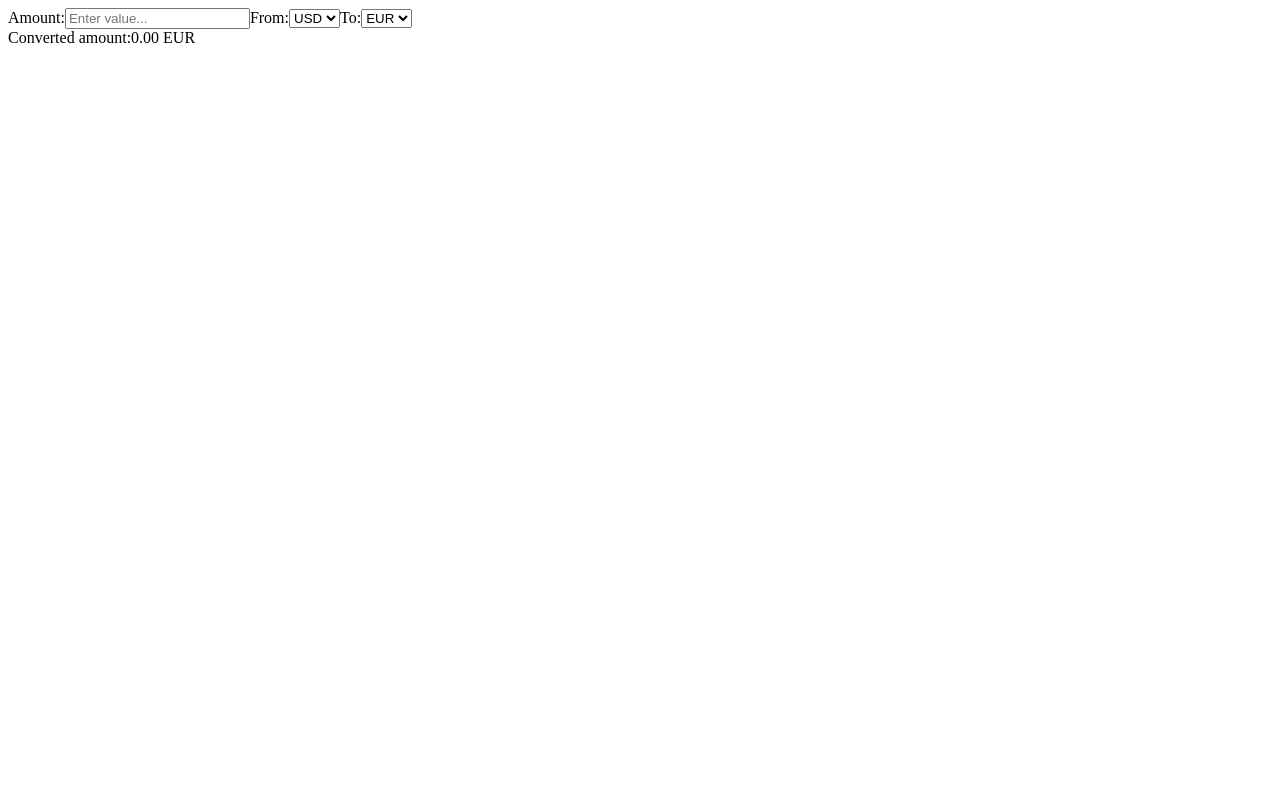
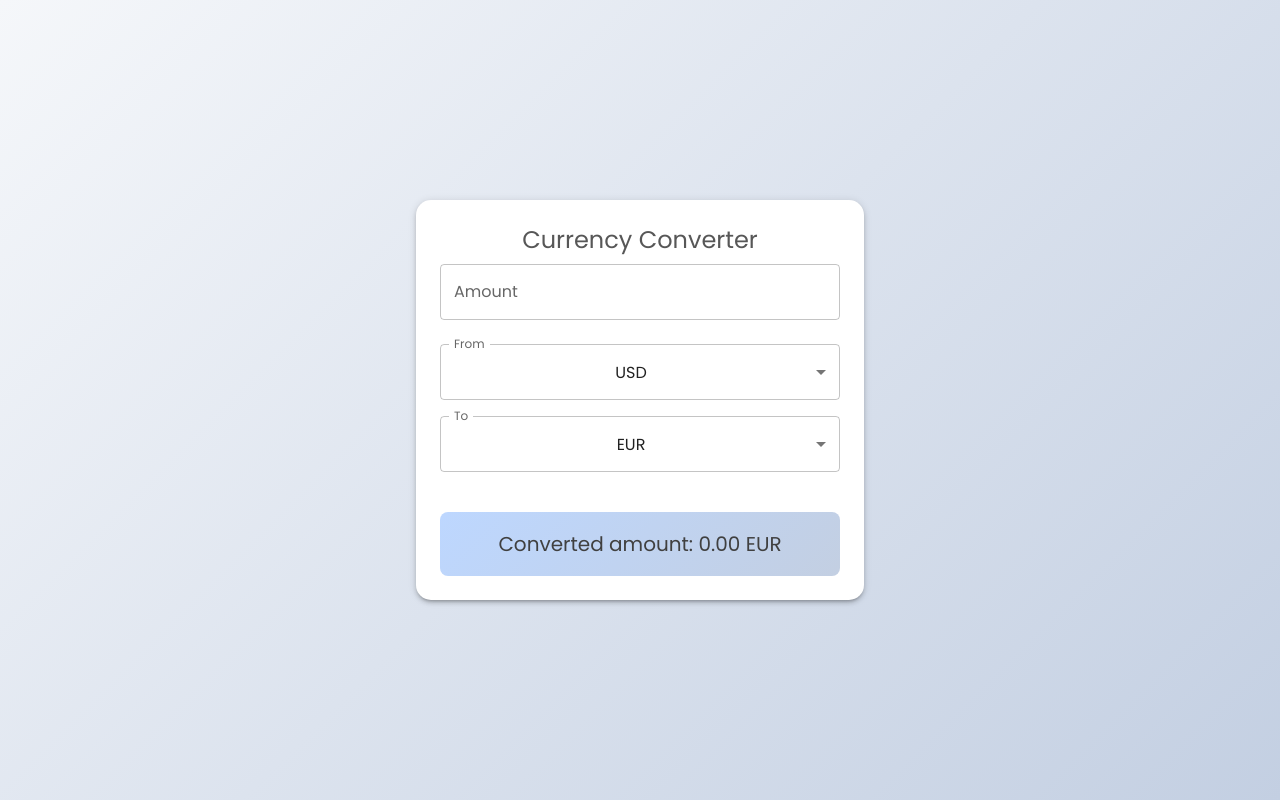
Before and after one commit to TatyanaZakiryanova/currency-converter, a React (Vite) app: page / in a window 1280 px wide. Built offline with nearby package versions, Linux system fonts and the light colour scheme.

Commit message:
styling using material ui

```diff
--- a/index.html
+++ b/index.html
@@ -4,6 +4,7 @@
     <meta charset="UTF-8" />
     <meta name="viewport" content="width=device-width, initial-scale=1.0" />
     <link rel="stylesheet" href="src/index.css" />
+    <link href="https://fonts.googleapis.com/css2?family=Poppins:wght@400;700&display=swap" rel="stylesheet">
     <title>Currency Converter</title>
   </head>
   <body>
--- a/package.json
+++ b/package.json
@@ -10,6 +10,9 @@
     "preview": "vite preview"
   },
   "dependencies": {
+    "@emotion/react": "^11.13.5",
+    "@emotion/styled": "^11.13.5",
+    "@mui/material": "^6.1.10",
     "react": "^18.3.1",
     "react-dom": "^18.3.1"
   },
--- a/src/App.tsx
+++ b/src/App.tsx
@@ -1,11 +1,23 @@
+import { Card, Typography } from '@mui/material';
 import CurrencyConverter from './CurrencyConverter';
 
 const App = () => {
   return (
-    <div>
-      <h1>Currency Converter</h1>
+    <Card
+      sx={{
+        maxWidth: 400,
+        width: 400,
+        padding: 3,
+        boxShadow: 3,
+        borderRadius: '15px',
+        textAlign: 'center',
+      }}
+    >
+      <Typography variant="h5" component="h1" sx={{ color: '#575757' }} gutterBottom>
+        Currency Converter
+      </Typography>
       <CurrencyConverter />
-    </div>
+    </Card>
   );
 };
 
--- a/src/CurrencyConverter.tsx
+++ b/src/CurrencyConverter.tsx
@@ -1,3 +1,13 @@
+import {
+  Box,
+  FormControl,
+  InputLabel,
+  MenuItem,
+  Select,
+  SelectChangeEvent,
+  TextField,
+  Typography,
+} from '@mui/material';
 import { ChangeEvent, useState } from 'react';
 
 type Currency = 'USD' | 'EUR' | 'RUB';
@@ -18,11 +28,11 @@ const CurrencyConverter = () => {
     if (value === '' || !isNaN(Number(value))) setAmount(value === '' ? 0 : Number(value));
   };
 
-  const handleFromCurrencySelect = (e: ChangeEvent<HTMLSelectElement>) => {
+  const handleFromCurrencySelect = (e: SelectChangeEvent<'USD' | 'EUR' | 'RUB'>) => {
     setFromCurrency(e.target.value as Currency);
   };
 
-  const handleToCurrencySelect = (e: ChangeEvent<HTMLSelectElement>) => {
+  const handleToCurrencySelect = (e: SelectChangeEvent<'USD' | 'EUR' | 'RUB'>) => {
     setToCurrency(e.target.value as Currency);
   };
 
@@ -30,42 +40,50 @@ const CurrencyConverter = () => {
   const validConvertedAmount = Math.max(0, convertedAmount);
 
   return (
-    <div>
-      <label htmlFor="amount">
-        Amount:
-        <input
-          id="amount"
-          type="number"
-          value={amount === 0 ? '' : amount}
-          onChange={handleAmountInput}
-          placeholder="Enter value..."
-        />
-      </label>
-      <label>
-        From:
-        <select value={fromCurrency} onChange={handleFromCurrencySelect}>
+    <Box>
+      <TextField
+        label="Amount"
+        type="number"
+        value={amount === 0 ? '' : amount}
+        onChange={handleAmountInput}
+        placeholder="Enter value..."
+        sx={{ marginBottom: 3, width: '100%' }}
+      />
+      <FormControl fullWidth sx={{ marginBottom: 2 }}>
+        <InputLabel>From</InputLabel>
+        <Select value={fromCurrency} onChange={handleFromCurrencySelect} label="From">
           {Object.keys(exchangeRates).map((currency) => (
-            <option key={currency} value={currency}>
+            <MenuItem key={currency} value={currency}>
               {currency}
-            </option>
+            </MenuItem>
           ))}
-        </select>
-      </label>
-      <label>
-        To:
-        <select value={toCurrency} onChange={handleToCurrencySelect}>
+        </Select>
+      </FormControl>
+      <FormControl fullWidth sx={{ marginBottom: 2 }}>
+        <InputLabel>To</InputLabel>
+        <Select value={toCurrency} onChange={handleToCurrencySelect} label="To">
           {Object.keys(exchangeRates).map((currency) => (
-            <option key={currency} value={currency}>
+            <MenuItem key={currency} value={currency}>
               {currency}
-            </option>
+            </MenuItem>
           ))}
-        </select>
-      </label>
-      <div>
-        Converted amount:
-        {validConvertedAmount.toFixed(2)} {toCurrency}
-      </div>
-    </div>
+        </Select>
+      </FormControl>
+      <Box
+        sx={{
+          p: 2,
+          mt: 3,
+          textAlign: 'center',
+          fontSize: '1.5rem',
+          background: 'linear-gradient(135deg, #bdd7ff, #c3cfe2)',
+          borderRadius: 2,
+        }}
+      >
+        <Typography variant="h6" component="h2" sx={{ color: '#404040' }}>
+          Converted amount: {validConvertedAmount.toFixed(2)} {toCurrency}
+        </Typography>
+      </Box>
+    </Box>
   );
 };
 
--- a/src/index.css
+++ b/src/index.css
@@ -1,3 +1,16 @@
+html,
+body {
+  height: 100%;
+  margin: 0;
+  display: flex;
+  justify-content: center;
+  align-items: center;
+}
+
+body {
+  background: linear-gradient(135deg, #f5f7fa, #c3cfe2);
+}
+
 input[type='number']::-webkit-outer-spin-button,
 input[type='number']::-webkit-inner-spin-button {
   -webkit-appearance: none;
--- a/src/main.tsx
+++ b/src/main.tsx
@@ -1,9 +1,18 @@
 import { StrictMode } from 'react';
 import { createRoot } from 'react-dom/client';
-import App from './CurrencyConverter.tsx';
+import App from './App';
+import { createTheme, ThemeProvider } from '@mui/material';
+
+const theme = createTheme({
+  typography: {
+    fontFamily: '"Poppins", "Arial", sans-serif',
+  },
+});
 
 createRoot(document.getElementById('root')!).render(
   <StrictMode>
-    <App />
+    <ThemeProvider theme={theme}>
+      <App />
+    </ThemeProvider>
   </StrictMode>,
 );
```
Also changed, not shown: 1 other file (tests, documents, lock files or other folders).
